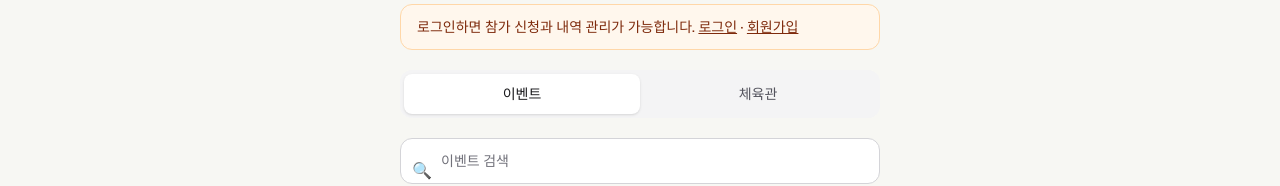
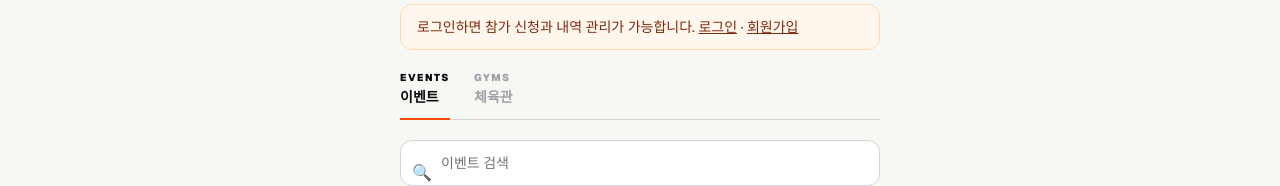
Before and after one commit to busy971126-arch/openhouse, a Next.js app: page /events in a window 1280 px wide. Shown: the part 129-315 px from the top of the page. Built offline with nearby package versions, Linux system fonts and the light colour scheme; no server answers; the database is empty.

Commit message:
refactor: simplify discovery tabs

```diff
--- a/app/events/DiscoveryTabToggle.tsx
+++ b/app/events/DiscoveryTabToggle.tsx
@@ -52,11 +52,11 @@ export function DiscoveryTabToggle() {
   }
 
   return (
-    <div className="flex rounded-xl bg-zinc-100 p-1">
+    <div className="flex gap-6 border-b border-zinc-300">
       {(
         [
-          { value: "events" as const, label: "이벤트" },
-          { value: "gyms" as const, label: "체육관" },
+          { value: "events" as const, label: "EVENTS", subLabel: "이벤트" },
+          { value: "gyms" as const, label: "GYMS", subLabel: "체육관" },
         ] as const
       ).map((option) => {
         const isActive = tab === option.value;
@@ -65,13 +65,15 @@ export function DiscoveryTabToggle() {
             key={option.value}
             type="button"
             onClick={() => setTab(option.value)}
-            className={`flex-1 rounded-lg py-2.5 text-sm font-medium transition ${
-              isActive
-                ? "bg-white text-zinc-900 shadow-sm"
-                : "text-zinc-600 hover:text-zinc-900"
+            className={`relative pb-3 text-left transition ${
+              isActive ? "text-zinc-950" : "text-zinc-400 hover:text-zinc-700"
             }`}
           >
-            {option.label}
+            <span className="block text-[10px] font-black tracking-[0.16em]">
+              {option.label}
+            </span>
+            <span className="mt-0.5 block text-sm font-bold">{option.subLabel}</span>
+            {isActive && <span className="absolute inset-x-0 -bottom-px h-0.5 bg-orange-600" />}
           </button>
         );
       })}
```
